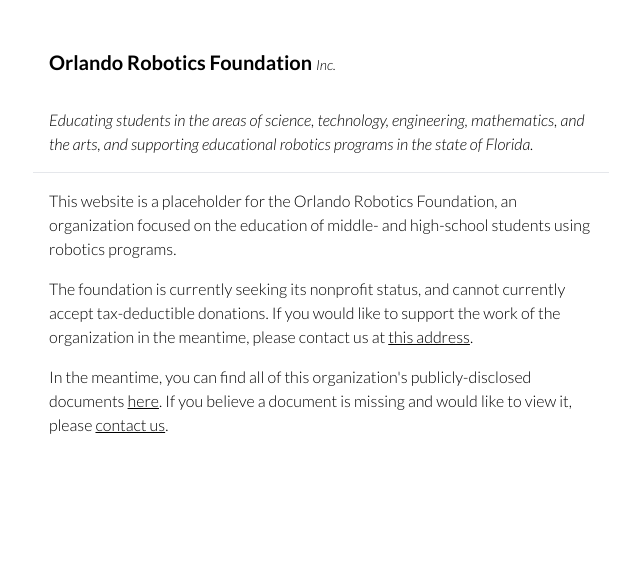
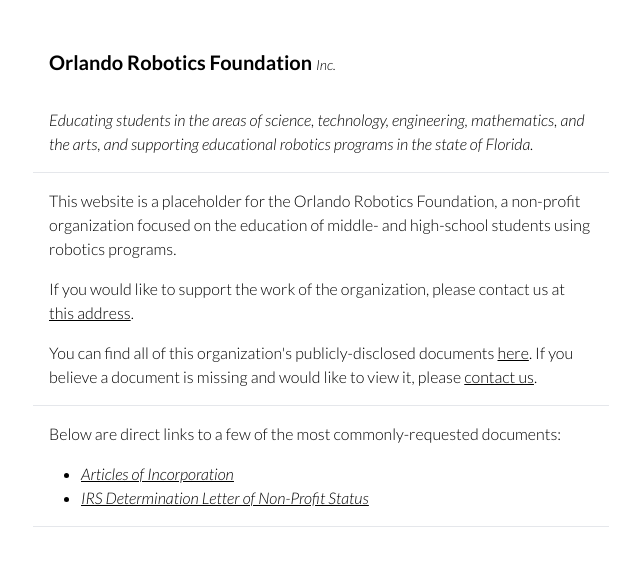
Before and after one commit to OrlandoFTC/orlrobotics.org, a website: page site/index.html in a window 1280 px wide. Shown: the whole page, without its empty margins (319-959 px from the left). Drawn offline with nearby package versions, Linux system fonts and the light colour scheme; files that its build step writes are made by us from their sources.

Commit message:
Add determination letter

```diff
--- a/site/index.html
+++ b/site/index.html
@@ -14,18 +14,26 @@
       <h1 class="font-semibold mb-8 text-xl">Orlando Robotics Foundation <span class="font-light italic text-sm">Inc.</span></h1>
       <p><em>Educating students in the areas of science, technology, engineering, mathematics, and the arts, and supporting educational robotics programs in the state of Florida.</em></p>
     </header>
-    <main class="max-w-xl mx-auto p-4">
+    <main class="max-w-xl mx-auto">
+      <section class="border-b p-4">
         <p class="mb-4">
-        This website is a placeholder for the Orlando Robotics Foundation, an organization focused on the education of middle- and high-school students using robotics programs.
+          This website is a placeholder for the Orlando Robotics Foundation, a non-profit organization focused on the education of middle- and high-school students using robotics programs.
         </p>
         <p class="mb-4">
-        The foundation is currently seeking its nonprofit status, and cannot currently accept tax-deductible donations.
-        If you would like to support the work of the organization in the meantime, please contact us at <a class="underline" href="mailto:donate@orlandoroboticsleague.com">this address</a>.
+          If you would like to support the work of the organization, please contact us at <a class="underline" href="mailto:donate@orlandoroboticsleague.com">this address</a>.
         </p>
-      <p class="mb-4">
-        In the meantime, you can find all of this organization's publicly-disclosed documents <a class="underline" href="https://github.com/OrlandoFTC/orlrobotics.com/blob/main/Documents/">here</a>.
+        <p>
+          You can find all of this organization's publicly-disclosed documents <a class="underline" href="https://github.com/OrlandoFTC/orlrobotics.com/blob/main/Documents/">here</a>.
           If you believe a document is missing and would like to view it, please <a class="underline" href="mailto:donate@orlandoroboticsleague.com">contact us</a>.
         </p>
+      </section>
+      <section class="border-b p-4">
+        <p class="mb-4">Below are direct links to a few of the most commonly-requested documents:</p>
+        <ul class="list-disc pl-8">
+          <li class="italic underline"><a href="https://raw.githubusercontent.com/OrlandoFTC/orlrobotics.com/main/Documents/2023-08-16%20Articles%20of%20Incorporation.pdf">Articles of Incorporation</a></li>
+          <li class="italic underline"><a href="https://raw.githubusercontent.com/OrlandoFTC/orlrobotics.com/main/Documents/2023-10-05%20IRS%20Determination%20Letter.pdf">IRS Determination Letter of Non-Profit Status</a></li>
+        </ul>
+      </section>
     </main>
     <footer>
 
```
Also changed, not shown: 1 other file. Lines whose indentation alone changed are shown as unchanged.
